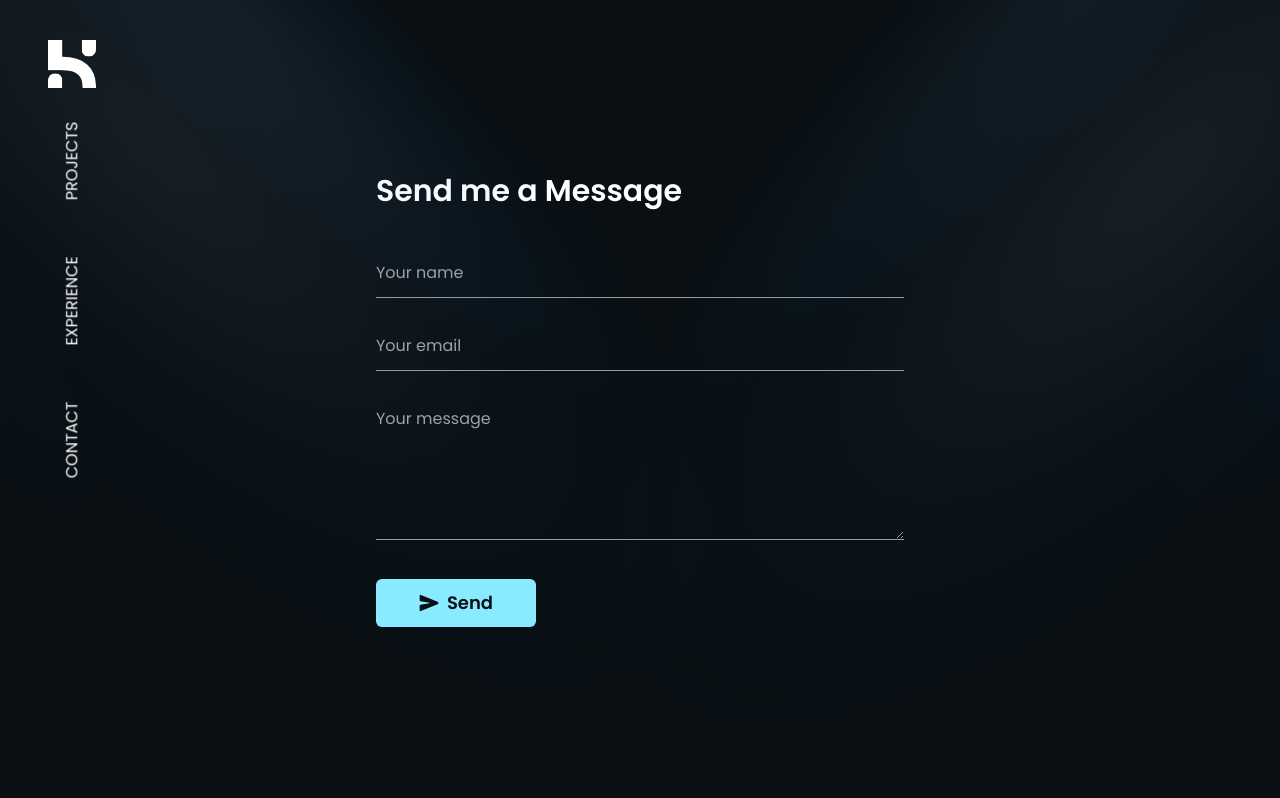
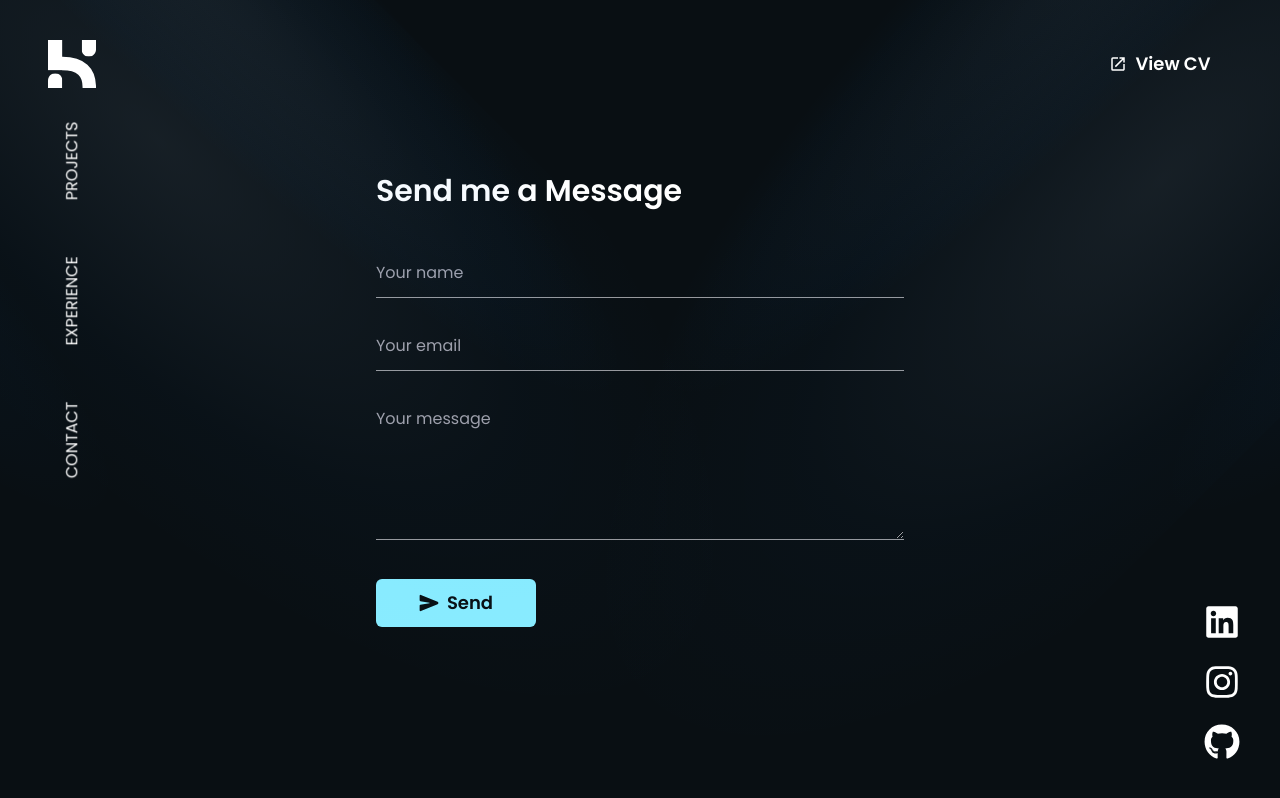
Before and after one commit to kensunjaya/portofolio-web, a Next.js app: page /send-message in a window 1280 px wide. Built offline with nearby package versions, Linux system fonts and the light colour scheme.

Commit message:
feat: add SocialMediaLinks and ViewCVButton components to SendMessagePage; adjust ViewCVButton position

```diff
--- a/src/app/send-message/page.tsx
+++ b/src/app/send-message/page.tsx
@@ -12,6 +12,8 @@ import { Slide, toast } from "react-toastify";
 
 import emailjs from "@emailjs/browser";
 import { useRouter } from "next/navigation";
+import { SocialMediaLinks } from "@/components/ui/social-media";
+import { ViewCVButton } from "@/components/ui/curriculum-vitae";
 
 const formSchema = z.object({
   name: z.string().min(2, "Name must be at least 2 characters"),
@@ -68,6 +70,8 @@ const SendMessagePage = () => {
   return (
     <main className="w-full min-h-screen overflow-hidden">
       <Spotlight />
+      <SocialMediaLinks />
+      <ViewCVButton />
       <SideBar />
       <div className="flex flex-col items-center justify-center h-screen">
         <motion.div
--- a/src/components/ui/curriculum-vitae.tsx
+++ b/src/components/ui/curriculum-vitae.tsx
@@ -3,7 +3,7 @@ import { MdOutlineOpenInNew } from "react-icons/md";
 
 export const ViewCVButton = () => {
   return (
-    <div className="fixed top-5 md:top-10 right-0 md:right-10 w-fit h-fit z-1000">
+    <div className="fixed top-3 md:top-10 right-0 md:right-10 w-fit h-fit z-1000">
       <CustomButton
         onClick={() => window.open("https://drive.google.com/file/d/1g6-FoE-fmTfIsoAtu72LdPgUl2w3W5On/view?usp=sharing", "_blank")}
         nofill
```
